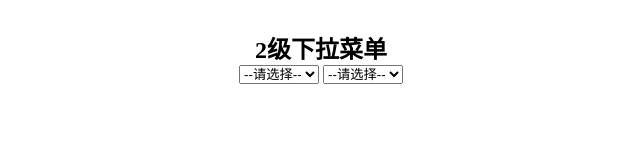
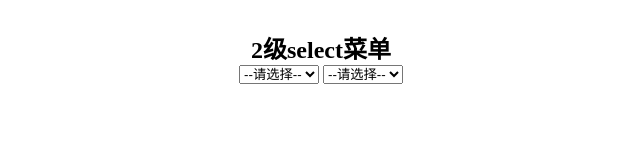
Before and after one commit to alex3347/JScode, a plain HTML site: page part6/09.html in a window 1280 px wide. Shown: the full height of the page, 319-959 px from the left. Drawn offline with Linux system fonts and the light colour scheme.

Commit message:
correct list name thx to HAOQING

```diff
--- a/part6/09.html
+++ b/part6/09.html
@@ -2,7 +2,7 @@
 <html>
  <head>
   <meta charset="UTF-8"/>
-  <title>2级下拉菜单</title>
+  <title>2级select菜单</title>
   <style type="text/css">
 	*{margin:0; padding:0;}
 	center{margin:30px 0 0;}
@@ -55,7 +55,7 @@
 
  <body>
  	<center>
- 		<h2>2级下拉菜单</h2>
+ 		<h2>2级select菜单</h2>
 		<select id="provinces">
 			<option value="-1">--请选择--</option>
 		</select>
```
Also changed, not shown: part6/10.html (+2 -2 lines).
